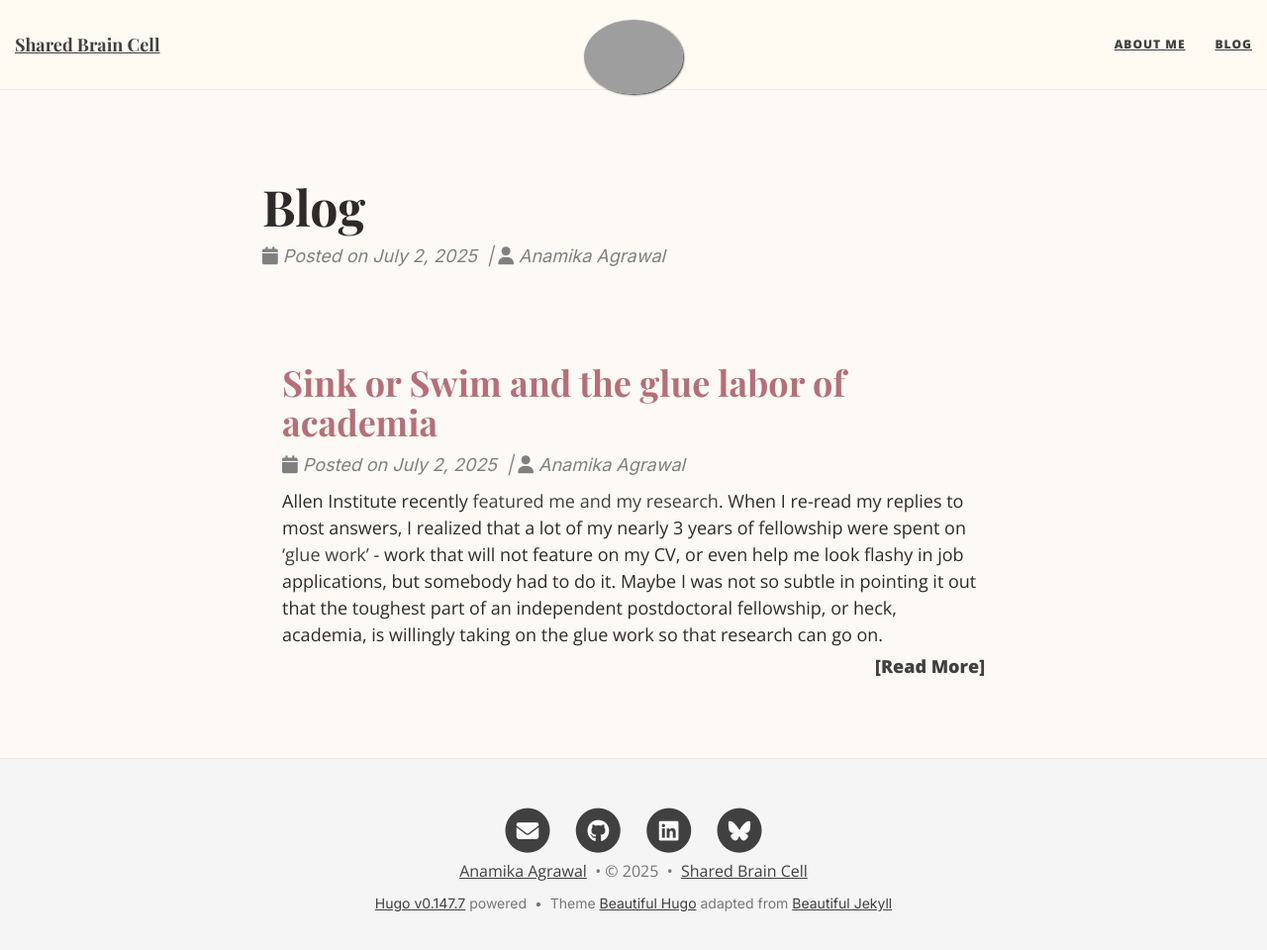
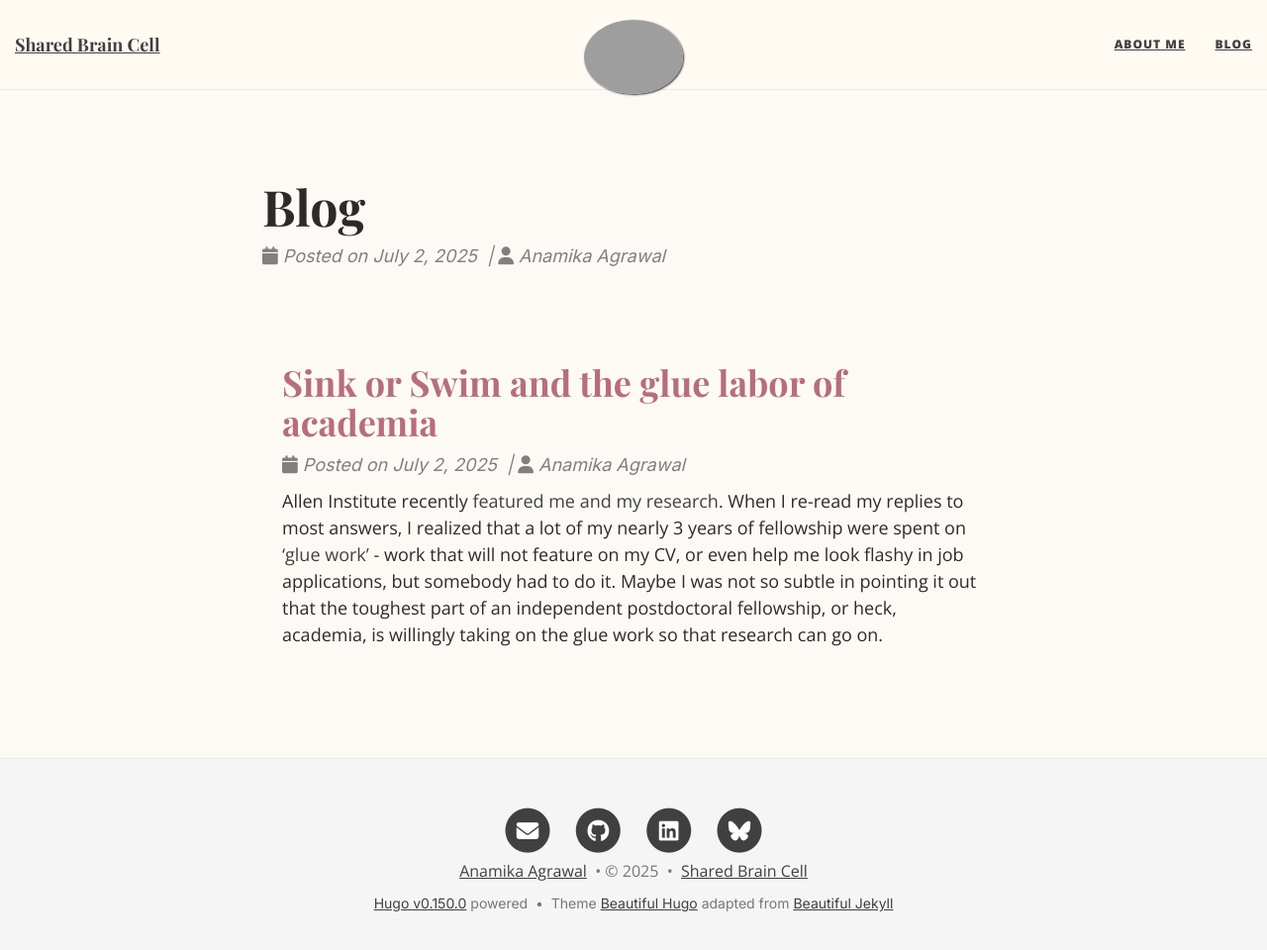
Before and after one commit to AnamikaAg/anamikaag.github.io, a plain HTML site: page post/index.html in a window 1280 px wide. Shown: the whole page at 99% size. Drawn offline with nearby package versions, Linux system fonts and the light colour scheme; some packages are replaced by stand-ins of ours; grey boxes are pictures that could not be loaded; a script that the page names is missing.

Commit message:
Checking site build on newer mac

```diff
--- a/post/index.html
+++ b/post/index.html
@@ -45,7 +45,7 @@
   <meta name="twitter:image" content="https://anamikaag.github.io/logo.png" />
   <meta name="twitter:card" content="summary_large_image" />
  <link href='https://anamikaag.github.io/favicon.ico' rel='icon' type='image/x-icon'/>
-  <meta name="generator" content="Hugo 0.147.7">
+  <meta name="generator" content="Hugo 0.150.0">
   <link rel="alternate" href="https://anamikaag.github.io/index.xml" type="application/rss+xml" title="Shared Brain Cell"><link rel="stylesheet" href="https://cdn.jsdelivr.net/npm/katex@0.16.7/dist/katex.min.css" integrity="sha384-3UiQGuEI4TTMaFmGIZumfRPtfKQ3trwQE2JgosJxCnGmQpL/lJdjpcHkaaFwHlcI" crossorigin="anonymous">
   <link rel="stylesheet" href="https://use.fontawesome.com/releases/v6.6.0/css/all.css" integrity="sha384-h/hnnw1Bi4nbpD6kE7nYfCXzovi622sY5WBxww8ARKwpdLj5kUWjRuyiXaD1U2JT" crossorigin="anonymous">
   <link rel="stylesheet" href="https://cdn.jsdelivr.net/npm/bootstrap@3.4.1/dist/css/bootstrap.min.css" integrity="sha384-HSMxcRTRxnN+Bdg0JdbxYKrThecOKuH5zCYotlSAcp1+c8xmyTe9GYg1l9a69psu" crossorigin="anonymous"><link rel="stylesheet" href="https://anamikaag.github.io/css/main.css" /><link rel="stylesheet" href="https://fonts.googleapis.com/css?family=Lora:400,700,400italic,700italic" />
@@ -247,7 +247,7 @@
     <div class="post-entry">
 
         <p>Allen Institute recently <a href="https://alleninstitute.org/news/sink-or-swim-navigating-the-deep-waters-of-neuroscience-research/">featured me and my research</a>. When I re-read my replies to most answers, I realized that a lot of my nearly 3 years of fellowship were spent on <a href="https://www.noidea.dog/glue">&lsquo;glue work&rsquo;</a> - work that will not feature on my CV, or even help me look flashy in job applications, but somebody had to do it. Maybe I was not so subtle in pointing it out that the toughest part of an independent postdoctoral fellowship, or heck, academia, is willingly taking on the glue work so that research can go on.</p>
-        <a href="https://anamikaag.github.io/post/firstpost/" class="post-read-more">[Read More]</a>
+
 
     </div>
 
@@ -329,7 +329,7 @@
         </p>
 
         <p class="credits theme-by text-muted">
-          <a href="https://gohugo.io">Hugo v0.147.7</a> powered &nbsp;&bull;&nbsp; Theme <a href="https://github.com/halogenica/beautifulhugo">Beautiful Hugo</a> adapted from <a href="https://deanattali.com/beautiful-jekyll/">Beautiful Jekyll</a>
+          <a href="https://gohugo.io">Hugo v0.150.0</a> powered &nbsp;&bull;&nbsp; Theme <a href="https://github.com/halogenica/beautifulhugo">Beautiful Hugo</a> adapted from <a href="https://deanattali.com/beautiful-jekyll/">Beautiful Jekyll</a>
 
         </p>
       </div>
```
Also changed, not shown: 404.html (+2 -2 lines), categories/index.html (+2 -2 lines), index.html (+2 -2 lines), page/about/index.html (+2 -2 lines), page/index.html (+2 -2 lines), page/page/1/index.html (+0 -1 lines), post/firstpost/index.html (+2 -2 lines), post/page/1/index.html (+0 -1 lines), tags/index.html (+2 -2 lines).
